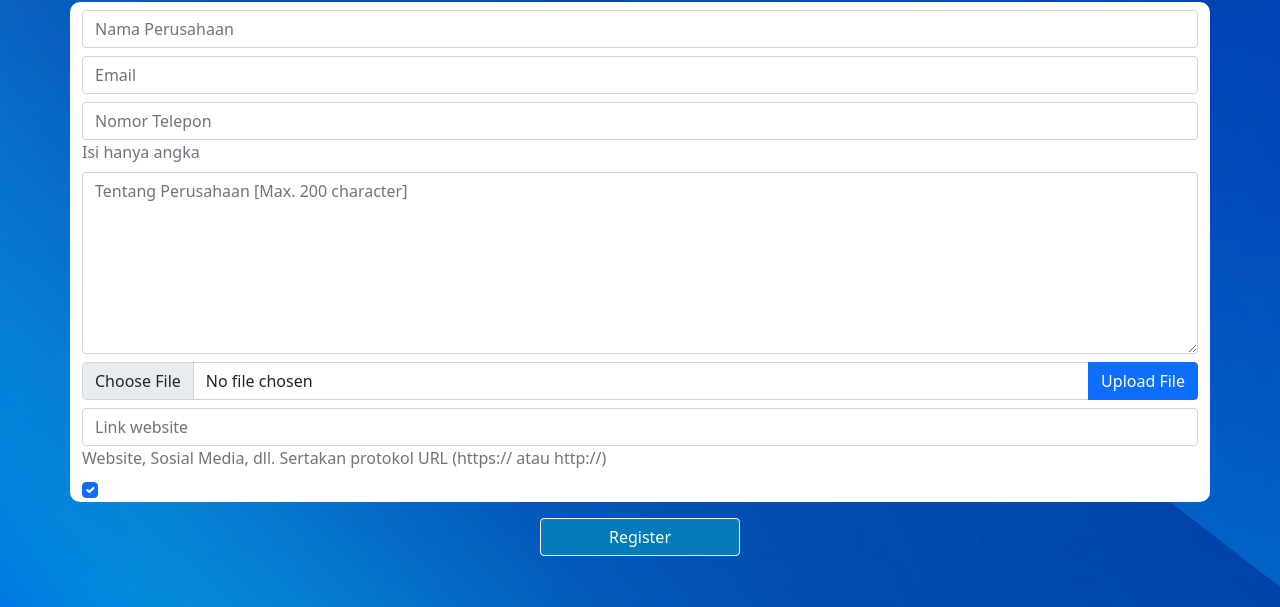
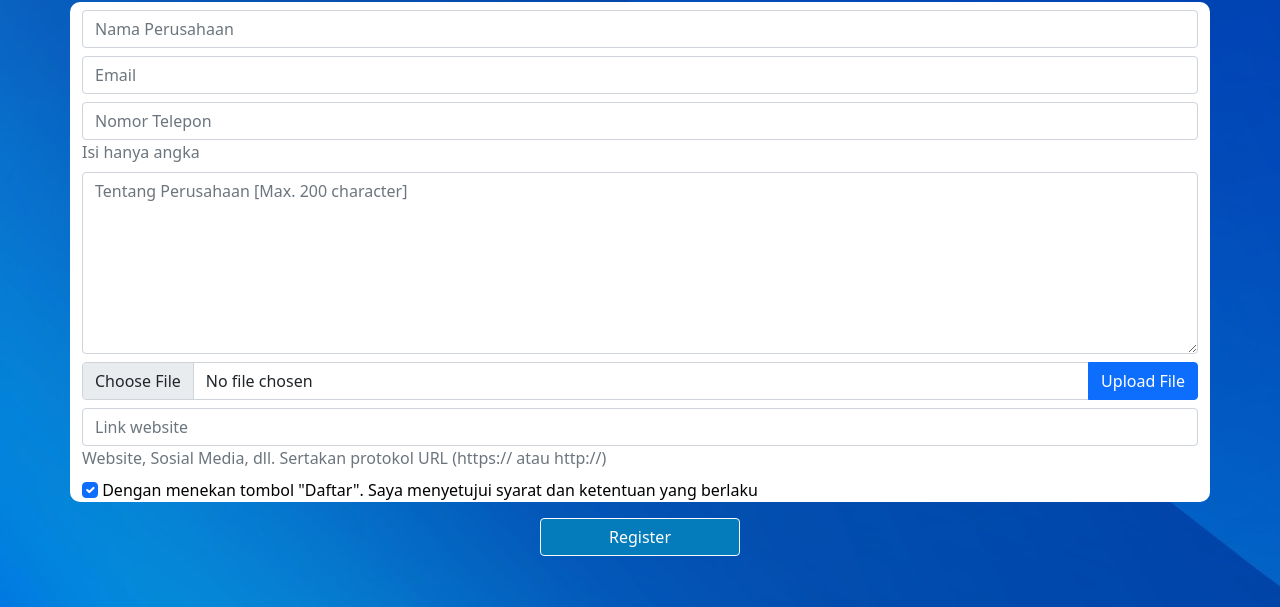
Before and after one commit to valenciavannessa/Detikcom_FrontendDesignAssignment_Valencia-Vannessa, a plain HTML site: page register.html in a window 1280 px wide. Shown: the part 169-776 px from the top of the page. Drawn offline with nearby package versions, Linux system fonts and the light colour scheme.

Commit message:
fifth push

```diff
--- a/register.html
+++ b/register.html
@@ -80,7 +80,7 @@
               </div>
               <div class="mt-2" style="display: block; float: left; text-align: left;">
                 <input class="form-check-input" type="checkbox" value="" id="flexCheckChecked" checked>
-                <label class="form-check-label;" for="flexCheckChecked" >
+                <label class="form-check-label;" style="color: black;" for="flexCheckChecked" >
                   Dengan menekan tombol "Daftar". Saya menyetujui syarat dan ketentuan yang berlaku
                 </label>
               </div>
```
